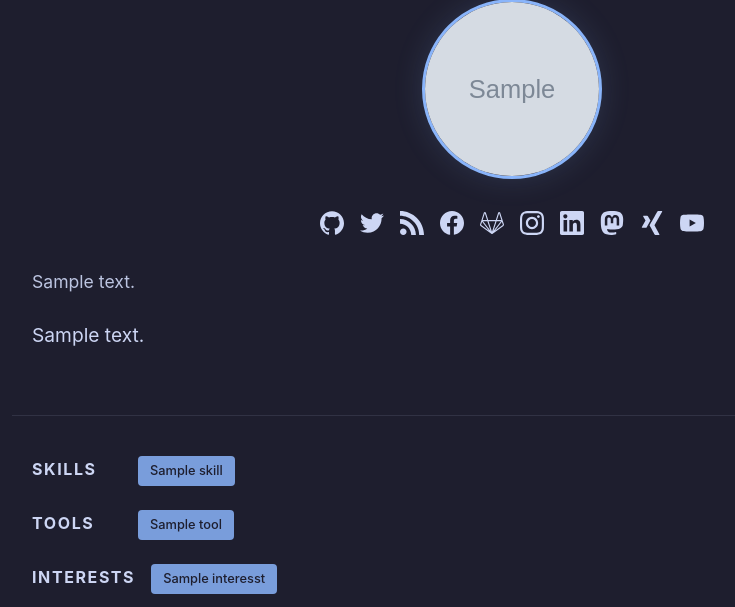
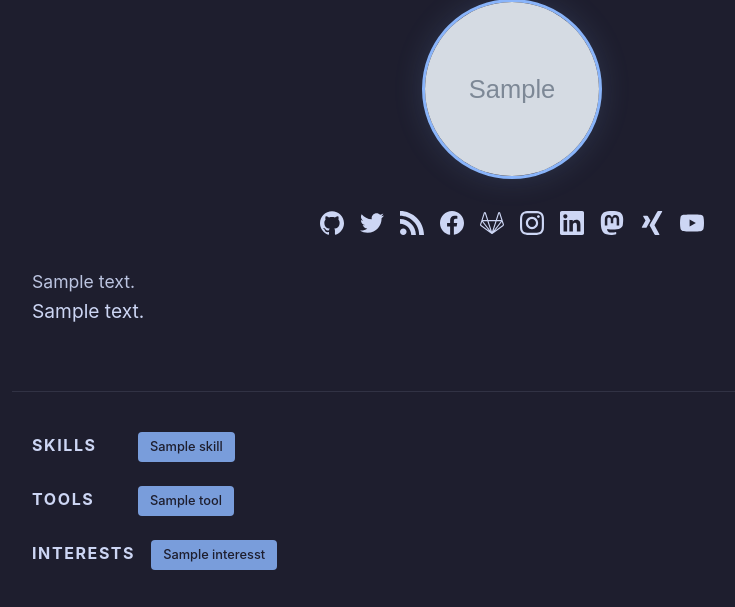
Before and after one commit to ansarikhursaid7tr/blog, a Django app: template templates/about.html in a window 1280 px wide. Shown: the part 223-830 px from the top of the page, without its empty margins (128-863 px from the left). Run offline with Django 4.2, Linux system fonts and the light colour scheme; the template is opened without the code that fills it: most values are stand-ins (such as "Sample title", 1, 10 or a date in 2020); grey boxes marked "Sample" are stand-in pictures; some libraries are stand-ins or nearby versions.

Commit message:
Stack about page content vertically

```diff
--- a/templates/about.html
+++ b/templates/about.html
@@ -42,9 +42,9 @@
 
   <!-- Content: Intro + Markdown -->
   <section class="small-container">
-    <div class="about-content-grid" style="display: flex; flex-direction: column; gap: 0.5rem; margin-top: 1.5rem;">
+    <div class="about-content-grid" style="display: flex; flex-direction: column; gap: 0; margin-top: 1.5rem;">
       <div>
-        <p class="lead" style="text-align: justify;">{{ about_config.intro_text }}</p>
+        <p class="lead" style="text-align: justify; margin-bottom: 0;">{{ about_config.intro_text }}</p>
       </div>
       {% if about_config.markdown_content %}
       <div>
```
